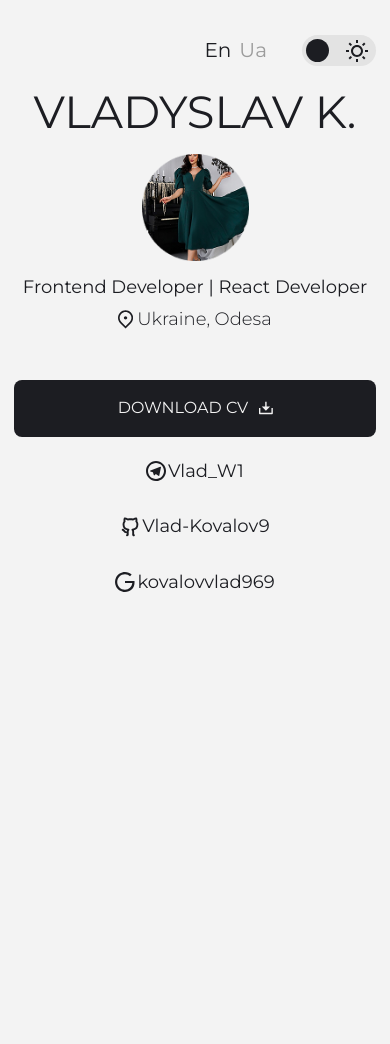
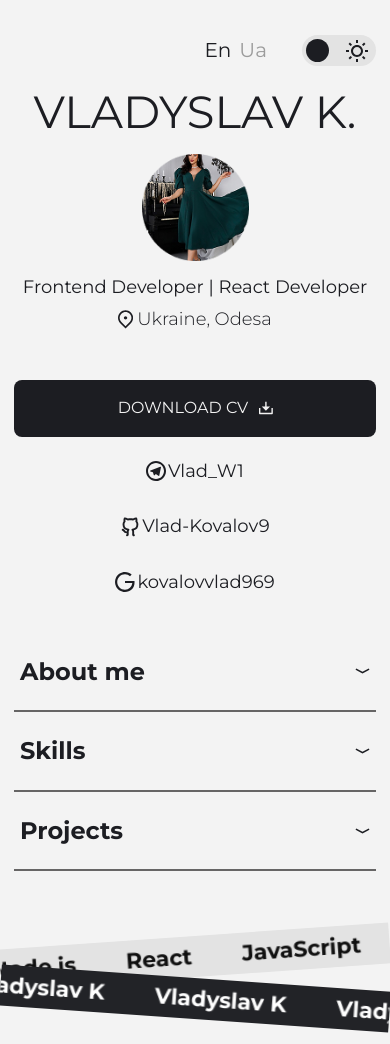
Before and after one commit to Vlad-Kovalov9/My-Resume, a React (Vite) app: page / in a window 390 px wide. Before the commit the page ends 844 px from the top, so only its background shows below. Built offline with nearby package versions, Linux system fonts and the light colour scheme.

Commit message:
Finish all responsive design

```diff
--- a/src/components/About/About.module.css
+++ b/src/components/About/About.module.css
@@ -8,3 +8,15 @@
   font-weight: 300;
   font-size: 20px;
 }
+
+@media screen and (max-width: 1440px) {
+  .text {
+    font-size: 18px;
+  }
+}
+
+@media screen and (max-width: 768px) {
+  .text {
+    font-size: 16px;
+  }
+}
--- a/src/components/Accordion/Accordion.module.css
+++ b/src/components/Accordion/Accordion.module.css
@@ -37,3 +37,20 @@
 .content {
   padding-top: 28px;
 }
+
+@media screen and (max-width: 1440px) {
+  .title {
+    font-size: 24px;
+  }
+
+  .icon {
+    width: 15px;
+    height: 6px;
+  }
+}
+
+@media screen and (max-width: 768px) {
+  .title {
+    font-size: 20 px;
+  }
+}
--- a/src/components/App/App.jsx
+++ b/src/components/App/App.jsx
@@ -15,7 +15,7 @@ export default function App() {
       <div className={s.container}>
         <Header />
 
-        {/* <div className={s.accordion}>
+        <div className={s.accordion}>
           <Accordion title={t("about")}>
             <About />
           </Accordion>
@@ -27,9 +27,9 @@ export default function App() {
           <Accordion title={t("projects")}>
             <Projects />
           </Accordion>
-        </div> */}
+        </div>
       </div>
-      {/* <RunningText /> */}
+      <RunningText />
     </>
   );
 }
--- a/src/components/Projects/Projects.module.css
+++ b/src/components/Projects/Projects.module.css
@@ -68,3 +68,25 @@
   color: #9c9c9c;
   margin-top: 4px;
 }
+
+@media screen and (max-width: 1440px) {
+  .container {
+    grid-template-columns: 1fr;
+  }
+
+  .description {
+    max-width: 586px;
+    min-height: 72px;
+  }
+}
+
+@media screen and (max-width: 768px) {
+  .title {
+    font-size: 22px;
+  }
+
+  .description {
+    max-width: 315px;
+    min-height: 140px;
+  }
+}
--- a/src/components/RunningText/RunningText.module.css
+++ b/src/components/RunningText/RunningText.module.css
@@ -29,3 +29,31 @@
 .marqueeBottom .marqueeContent span {
   padding-right: 90px;
 }
+
+@media screen and (max-width: 1440px) {
+  .marqueeTop,
+  .marqueeBottom {
+    padding: 10px 0;
+    font-weight: 700;
+    font-size: 24px;
+  }
+
+  .marqueeTop .marqueeContent span,
+  .marqueeBottom .marqueeContent span {
+    padding-right: 70px;
+  }
+}
+
+@media screen and (max-width: 768px) {
+  .marqueeTop,
+  .marqueeBottom {
+    padding: 8px 0;
+    font-weight: 700;
+    font-size: 22px;
+  }
+
+  .marqueeTop .marqueeContent span,
+  .marqueeBottom .marqueeContent span {
+    padding-right: 50px;
+  }
+}
--- a/src/components/Skills/Skills.module.css
+++ b/src/components/Skills/Skills.module.css
@@ -30,3 +30,19 @@
 .item:hover {
   background: rgba(44, 172, 126, 0.2);
 }
+
+@media screen and (max-width: 1440px) {
+  .item {
+    font-size: 16px;
+  }
+}
+
+@media screen and (max-width: 768px) {
+  .title {
+    font-size: 24px;
+  }
+
+  .list {
+    gap: 12px;
+  }
+}
```
